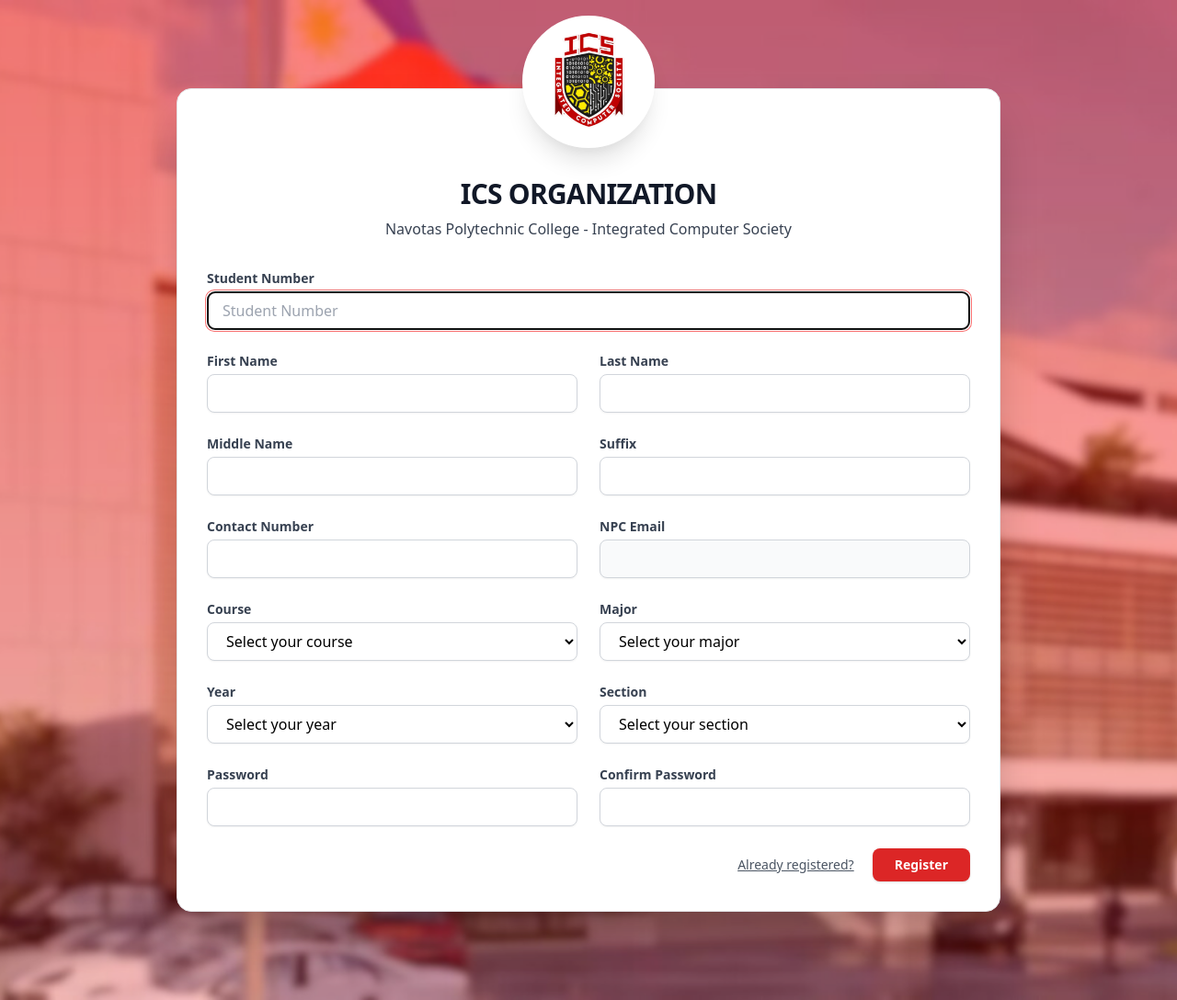
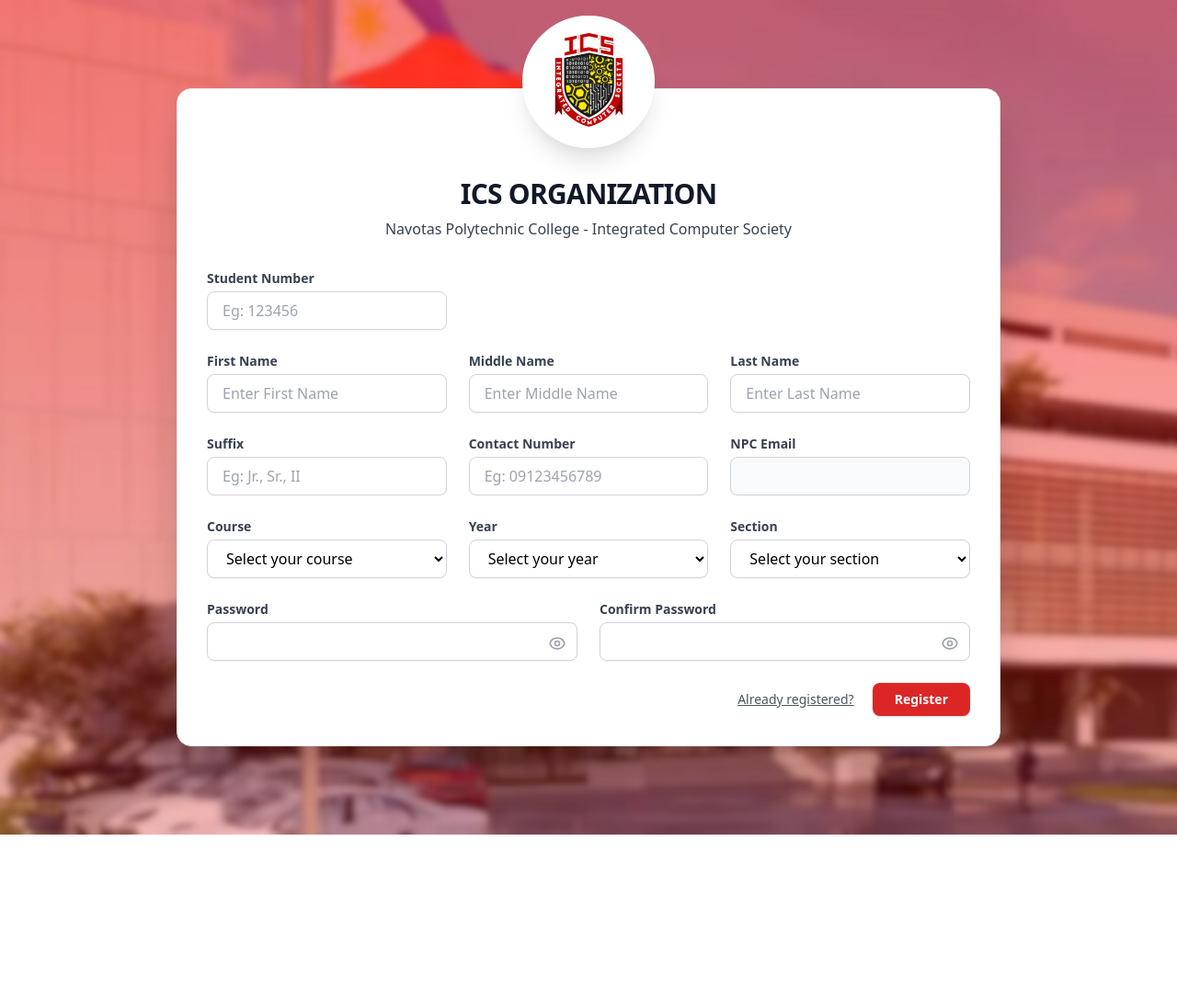
Before and after one commit to gierolcampos/OMCMS-PROJECT2, a Laravel app: page /register in a window 1280 px wide. Shown: the whole page at 92% size. After the commit the page ends 908 px from the top, so only its background shows below. Run offline with Laravel 12, Linux system fonts and the light colour scheme; parts of the project's set-up code (start-up, migrations or seed data) failed here and were passed over.

Commit message:
Register update and validation added status column in database added

```diff
--- a/app/Http/Controllers/Auth/RegisteredUserController.php
+++ b/app/Http/Controllers/Auth/RegisteredUserController.php
@@ -29,12 +29,28 @@
      */
     public function store(Request $request): RedirectResponse
     {
+        // Check if student number already exists
+        $existingStudent = User::where('studentnumber', $request->studentnumber)->first();
+        if ($existingStudent) {
+            return back()->withInput()->withErrors([
+                'studentnumber' => 'This student number is already registered. Please use a different student number or contact support if you believe this is an error.'
+            ]);
+        }
+
+        // Check if email already exists
+        $existingEmail = User::where('email', $request->email)->first();
+        if ($existingEmail) {
+            return back()->withInput()->withErrors([
+                'email' => 'This email is already registered. Please use a different email or contact support if you believe this is an error.'
+            ]);
+        }
+
         $request->validate([
             'firstname' => ['required', 'string', 'max:255'],
-             'middlename' => ['nullable', 'string', 'max:255'],
+            'middlename' => ['nullable', 'string', 'max:255'],
             'lastname' => ['required', 'string', 'max:255'],
             'suffix' => ['nullable', 'string', 'max:255'],
-           'mobile_no' => ['required', 'regex:/^[0-9]{11}$/'],
+            'mobile_no' => ['required', 'regex:/^[0-9]{11}$/'],
             'studentnumber' => ['required', 'regex:/^[0-9]{6}$/'],
             'email' => ['required', 'string', 'lowercase', 'email', 'max:255', 'unique:'.User::class],
             'password' => ['required', 'confirmed', Rules\Password::defaults()],
@@ -43,7 +59,6 @@
             'major' => ['nullable', 'string', 'max:255'],
             'year' => ['required', 'string', 'max:255'],
             'section' => ['required', 'string', 'max:255'],
-
         ]);
 
         $user = User::create([
@@ -59,13 +74,11 @@
             'major' => $request->major,
             'year' => $request->year,
             'section' => $request->section,
-
+            'id_school_calendar' => '1ST SEMESTER A.Y. 2024-2025',
         ]);
 
         event(new Registered($user));
 
-        Auth::login($user);
-
-        return redirect(route('dashboard', absolute: false));
+        return redirect()->route('login')->with('success', 'Thank you for registering in OMCMS - ICS Portal. Your account will be under validation to ensure authenticity and eligibility. We will email you once you can login. Thank you!');
     }
 }
--- a/app/Models/User.php
+++ b/app/Models/User.php
@@ -32,6 +32,7 @@
         'email',
         'password',
         'id_school_calendar',
+        'status',
     ];
 
     /**
--- a/resources/views/auth/register.blade.php
+++ b/resources/views/auth/register.blade.php
@@ -38,58 +38,76 @@
 
             <form method="POST" action="{{ route('register') }}" class="mt-8">
                 @csrf
-                <!-- Full Width Student Number -->
-                <div class="mb-6">
+                <div class="grid grid-cols-1 md:grid-cols-3 gap-6 mb-6">
+                    <div>
                         <label for="studentnumber" class="block text-sm font-semibold text-gray-700">Student Number</label>
-                    <input id="studentnumber" name="studentnumber" type="text" required autofocus autocomplete="studentnumber"
-                        oninput="generateEmail()" maxlength="6" pattern="[0-9]{6}" placeholder="Student Number"
+                        <input id="studentnumber" name="studentnumber" type="text" pattern="[0-9]{1,6}"  tabindex="1" maxlength="6"
+                            oninput="this.value = this.value.replace(/[^0-9]/g, ''); generateEmail();" placeholder="Eg: 123456"
                             class="mt-1 block w-full rounded-lg border border-gray-300 shadow-sm focus:ring-2 focus:ring-red-400 focus:border-red-500 transition px-4 py-2 bg-white placeholder-gray-400"
                             value="{{ old('studentnumber') }}">
                     </div>
+                </div>
 
-                <!-- Two Column Layout -->
-                <div class="grid grid-cols-1 md:grid-cols-2 gap-6">
-                    <!-- Left Column -->
-                    <div class="space-y-6">
-                        <!-- First Name -->
+
+                <!-- Row 2: First Name | Middle Name | Last Name -->
+                <div class="grid grid-cols-1 md:grid-cols-3 gap-6">
                     <div>
                         <label for="firstname" class="block text-sm font-semibold text-gray-700">First Name</label>
-                            <input id="firstname" name="firstname" type="text" required autocomplete="firstname" oninput="generateEmail()"
+                        <input id="firstname" name="firstname" type="text" required autocomplete="firstname" tabindex="2" oninput="generateEmail()" placeholder="Enter First Name"
                             class="mt-1 block w-full rounded-lg border border-gray-300 shadow-sm focus:ring-2 focus:ring-red-400 focus:border-red-500 transition px-4 py-2 bg-white placeholder-gray-400"
                             value="{{ old('firstname') }}">
                     </div>
-
-                        <!-- Middle Name -->
                     <div>
                         <label for="middlename" class="block text-sm font-semibold text-gray-700">Middle Name</label>
-                            <input id="middlename" name="middlename" type="text" autocomplete="middlename" oninput="generateEmail()"
+                        <input id="middlename" name="middlename" type="text" autocomplete="middlename" tabindex="3" oninput="generateEmail()" placeholder="Enter Middle Name"
                             class="mt-1 block w-full rounded-lg border border-gray-300 shadow-sm focus:ring-2 focus:ring-red-400 focus:border-red-500 transition px-4 py-2 bg-white placeholder-gray-400"
                             value="{{ old('middlename') }}">
                     </div>
-
-                        <!-- Contact Number -->
                     <div>
-                            <label for="mobilenumber" class="block text-sm font-semibold text-gray-700">Contact Number</label>
-                            <input id="mobile_no" name="mobile_no" type="text" required autocomplete="mobilenumber"
+                        <label for="lastname" class="block text-sm font-semibold text-gray-700">Last Name</label>
+                        <input id="lastname" name="lastname" type="text" required autocomplete="lastname" tabindex="4" oninput="generateEmail()" placeholder="Enter Last Name"
                             class="mt-1 block w-full rounded-lg border border-gray-300 shadow-sm focus:ring-2 focus:ring-red-400 focus:border-red-500 transition px-4 py-2 bg-white placeholder-gray-400"
-                                value="{{ old('mobilenumber') }}">
+                            value="{{ old('lastname') }}">
+                    </div>
                 </div>
 
-                        <!-- Course -->
+                <!-- Row 3: Suffix | Contact Number | NPC Email -->
+                <div class="grid grid-cols-1 md:grid-cols-3 gap-6 mt-6">
+                    <div>
+                        <label for="suffix" class="block text-sm font-semibold text-gray-700">Suffix</label>
+                        <input id="suffix" name="suffix" type="text" autocomplete="suffix" tabindex="5" placeholder="Eg: Jr., Sr., II"
+                            class="mt-1 block w-full rounded-lg border border-gray-300 shadow-sm focus:ring-2 focus:ring-red-400 focus:border-red-500 transition px-4 py-2 bg-white placeholder-gray-400"
+                            value="{{ old('suffix') }}">
+                    </div>
+                    <div>
+                        <label for="mobile_no" class="block text-sm font-semibold text-gray-700">Contact Number</label>
+                        <input id="mobile_no" name="mobile_no" type="text" maxlength="11" pattern="[0-9]{11}" required autocomplete="mobilenumber" tabindex="6" inputmode="numeric" placeholder="Eg: 09123456789"
+                            oninput="this.value = this.value.replace(/[^0-9]/g, '');"
+                            class="mt-1 block w-full rounded-lg border border-gray-300 shadow-sm focus:ring-2 focus:ring-red-400 focus:border-red-500 transition px-4 py-2 bg-white placeholder-gray-400"
+                            value="{{ old('mobile_no') }}">
+                    </div>
+                    <div>
+                        <label for="email" class="block text-sm font-semibold text-gray-700">NPC Email</label>
+                        <input id="email" name="email" type="email" required autocomplete="username" tabindex="7"
+                            class="mt-1 block w-full rounded-lg border border-gray-300 bg-gray-50 shadow-sm focus:ring-2 focus:ring-red-400 focus:border-red-500 transition px-4 py-2 placeholder-gray-400"
+                            value="{{ old('email') }}">
+                    </div>
+                </div>
+
+                <!-- Row 4: Course | Year | Section -->
+                <div class="grid grid-cols-1 md:grid-cols-3 gap-6 mt-6">
                     <div>
                         <label for="course" class="block text-sm font-semibold text-gray-700">Course</label>
-                            <select id="course" name="course" required
+                        <select id="course" name="course" required tabindex="8"
                             class="mt-1 block w-full rounded-lg border border-gray-300 shadow-sm focus:ring-2 focus:ring-red-400 focus:border-red-500 transition px-4 py-2 bg-white placeholder-gray-400">
                             <option value="" disabled selected>Select your course</option>
                             <option value="AIS" {{ old('course') == 'AIS' ? 'selected' : '' }}>Associate in Information System</option>
                             <option value="BSIS" {{ old('course') == 'BSIS' ? 'selected' : '' }}>Bachelor of Science in Information System</option>
                         </select>
                     </div>
-
-                        <!-- Year -->
                     <div>
                         <label for="year" class="block text-sm font-semibold text-gray-700">Year</label>
-                            <select id="year" name="year" required
+                        <select id="year" name="year" required tabindex="9"
                             class="mt-1 block w-full rounded-lg border border-gray-300 shadow-sm focus:ring-2 focus:ring-red-400 focus:border-red-500 transition px-4 py-2 bg-white placeholder-gray-400">
                             <option value="" disabled selected>Select your year</option>
                             <option value="1" {{ old('year') == '1' ? 'selected' : '' }}>1st Year</option>
@@ -98,55 +116,9 @@
                             <option value="4" {{ old('year') == '4' ? 'selected' : '' }}>4th Year</option>
                         </select>
                     </div>
-
-                        <!-- Password -->
-                        <div>
-                            <label for="password" class="block text-sm font-semibold text-gray-700">Password</label>
-                            <input id="password" name="password" type="password" required autocomplete="new-password"
-                                class="mt-1 block w-full rounded-lg border border-gray-300 shadow-sm focus:ring-2 focus:ring-red-400 focus:border-red-500 transition px-4 py-2 bg-white placeholder-gray-400">
-                        </div>
-                    </div>
-
-                    <!-- Right Column -->
-                    <div class="space-y-6">
-                        <!-- Last Name -->
-                        <div>
-                            <label for="lastname" class="block text-sm font-semibold text-gray-700">Last Name</label>
-                            <input id="lastname" name="lastname" type="text" required autocomplete="lastname" oninput="generateEmail()"
-                                class="mt-1 block w-full rounded-lg border border-gray-300 shadow-sm focus:ring-2 focus:ring-red-400 focus:border-red-500 transition px-4 py-2 bg-white placeholder-gray-400"
-                                value="{{ old('lastname') }}">
-                        </div>
-
-                        <!-- Suffix -->
-                        <div>
-                            <label for="suffix" class="block text-sm font-semibold text-gray-700">Suffix</label>
-                            <input id="suffix" name="suffix" type="text" autocomplete="suffix"
-                                class="mt-1 block w-full rounded-lg border border-gray-300 shadow-sm focus:ring-2 focus:ring-red-400 focus:border-red-500 transition px-4 py-2 bg-white placeholder-gray-400"
-                                value="{{ old('suffix') }}">
-                        </div>
-
-                        <!-- NPC Email -->
-                        <div>
-                            <label for="email" class="block text-sm font-semibold text-gray-700">NPC Email</label>
-                            <input id="email" name="email" type="email" required autocomplete="username"
-                                class="mt-1 block w-full rounded-lg border border-gray-300 bg-gray-50 shadow-sm focus:ring-2 focus:ring-red-400 focus:border-red-500 transition px-4 py-2 placeholder-gray-400"
-                                value="{{ old('email') }}">
-                        </div>
-
-                        <!-- Major -->
-                        <div>
-                            <label for="major" class="block text-sm font-semibold text-gray-700">Major</label>
-                            <select id="major" name="major" required
-                                class="mt-1 block w-full rounded-lg border border-gray-300 shadow-sm focus:ring-2 focus:ring-red-400 focus:border-red-500 transition px-4 py-2 bg-white placeholder-gray-400">
-                                <option value="" disabled selected>Select your major</option>
-                                <option value="NA" {{ old('major') == 'NA' ? 'selected' : '' }}>N/A</option>
-                            </select>
-                        </div>
-
-                        <!-- Section -->
                     <div>
                         <label for="section" class="block text-sm font-semibold text-gray-700">Section</label>
-                            <select id="section" name="section" required
+                        <select id="section" name="section" required tabindex="10"
                             class="mt-1 block w-full rounded-lg border border-gray-300 shadow-sm focus:ring-2 focus:ring-red-400 focus:border-red-500 transition px-4 py-2 bg-white placeholder-gray-400">
                             <option value="" disabled selected>Select your section</option>
                             <option value="A" {{ old('section') == 'A' ? 'selected' : '' }}>A</option>
@@ -155,12 +127,35 @@
                             <option value="D" {{ old('section') == 'D' ? 'selected' : '' }}>D</option>
                         </select>
                     </div>
+                </div>
 
-                        <!-- Confirm Password -->
+                <!-- Row 5: Password | Confirm Password -->
+                <div class="grid grid-cols-1 md:grid-cols-2 gap-6 mt-6">
+                    <div>
+                        <label for="password" class="block text-sm font-semibold text-gray-700">Password</label>
+                        <div class="relative">
+                            <input id="password" name="password" type="password" required autocomplete="new-password" tabindex="11"
+                                class="mt-1 block w-full rounded-lg border border-gray-300 shadow-sm focus:ring-2 focus:ring-red-400 focus:border-red-500 transition px-4 py-2 bg-white placeholder-gray-400">
+                            <button type="button" onclick="togglePassword('password')" class="absolute inset-y-0 right-0 pr-3 flex items-center mt-1">
+                                <svg class="h-5 w-5 text-gray-400" fill="none" stroke="currentColor" viewBox="0 0 24 24">
+                                    <path stroke-linecap="round" stroke-linejoin="round" stroke-width="2" d="M15 12a3 3 0 11-6 0 3 3 0 016 0z" />
+                                    <path stroke-linecap="round" stroke-linejoin="round" stroke-width="2" d="M2.458 12C3.732 7.943 7.523 5 12 5c4.478 0 8.268 2.943 9.542 7-1.274 4.057-5.064 7-9.542 7-4.477 0-8.268-2.943-9.542-7z" />
+                                </svg>
+                            </button>
+                        </div>
+                    </div>
+
                     <div>
                         <label for="password_confirmation" class="block text-sm font-semibold text-gray-700">Confirm Password</label>
-                            <input id="password_confirmation" name="password_confirmation" type="password" required autocomplete="new-password"
+                        <div class="relative">
+                            <input id="password_confirmation" name="password_confirmation" type="password" required autocomplete="new-password" tabindex="12"
                                 class="mt-1 block w-full rounded-lg border border-gray-300 shadow-sm focus:ring-2 focus:ring-red-400 focus:border-red-500 transition px-4 py-2 bg-white placeholder-gray-400">
+                            <button type="button" onclick="togglePassword('password_confirmation')" class="absolute inset-y-0 right-0 pr-3 flex items-center mt-1">
+                                <svg class="h-5 w-5 text-gray-400" fill="none" stroke="currentColor" viewBox="0 0 24 24">
+                                    <path stroke-linecap="round" stroke-linejoin="round" stroke-width="2" d="M15 12a3 3 0 11-6 0 3 3 0 016 0z" />
+                                    <path stroke-linecap="round" stroke-linejoin="round" stroke-width="2" d="M2.458 12C3.732 7.943 7.523 5 12 5c4.478 0 8.268 2.943 9.542 7-1.274 4.057-5.064 7-9.542 7-4.477 0-8.268-2.943-9.542-7z" />
+                                </svg>
+                            </button>
                         </div>
                     </div>
                 </div>
@@ -175,8 +170,9 @@
                     </button>
                 </div>
             </form>
+
             @if ($errors->any())
-    <div class="mb-4 text-sm text-red-600">
+    <div class=" mt-7 mb-4 text-sm text-red-600">
         <ul>
             @foreach ($errors->all() as $error)
                 <li>• {{ $error }}</li>
@@ -200,6 +196,25 @@
                     document.getElementById('email').value = email;
                 }
             }
+
+            function togglePassword(inputId) {
+                const input = document.getElementById(inputId);
+                const button = input.nextElementSibling;
+                const svg = button.querySelector('svg');
+
+                if (input.type === 'password') {
+                    input.type = 'text';
+                    svg.innerHTML = `
+                        <path stroke-linecap="round" stroke-linejoin="round" stroke-width="2" d="M13.875 18.825A10.05 10.05 0 0112 19c-4.478 0-8.268-2.943-9.543-7a9.97 9.97 0 011.563-3.029m5.858.908a3 3 0 114.243 4.243M9.878 9.878l4.242 4.242M9.88 9.88l-3.29-3.29m7.532 7.532l3.29 3.29M3 3l3.59 3.59m0 0A9.953 9.953 0 0112 5c4.478 0 8.268 2.943 9.543 7a10.025 10.025 0 01-4.132 5.411m0 0L21 21" />
+                    `;
+                } else {
+                    input.type = 'password';
+                    svg.innerHTML = `
+                        <path stroke-linecap="round" stroke-linejoin="round" stroke-width="2" d="M15 12a3 3 0 11-6 0 3 3 0 016 0z" />
+                        <path stroke-linecap="round" stroke-linejoin="round" stroke-width="2" d="M2.458 12C3.732 7.943 7.523 5 12 5c4.478 0 8.268 2.943 9.542 7-1.274 4.057-5.064 7-9.542 7-4.477 0-8.268-2.943-9.542-7z" />
+                    `;
+                }
+            }
             window.onload = generateEmail;
         </script>
     </div>
--- a/routes/web.php
+++ b/routes/web.php
@@ -7,7 +7,7 @@
 use Illuminate\Support\Facades\Auth;
 
 Route::get('/', function () {
-    return Auth::check() ? redirect()->route('home') : redirect()->route('login');
+    return Auth::check() ? redirect()->route('home.index') : redirect()->route('login');
 });
 
 Route::middleware(['auth', 'verified'])->group(function () {
```
Also changed, not shown: app/Http/Requests/Auth/LoginRequest.php (+15 -0 lines), resources/views/auth/login.blade.php (+14 -0 lines), database/migrations/0001_01_01_000000_create_users_table.php, database/migrations/2025_05_01_071307_add_status_to_users_table.php (added). Lines whose indentation alone changed are shown as unchanged.
